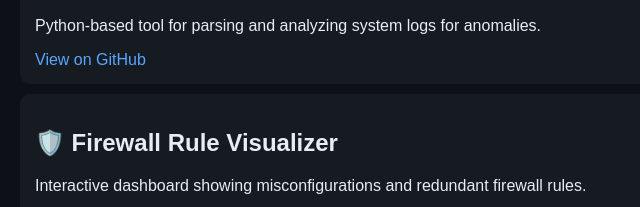
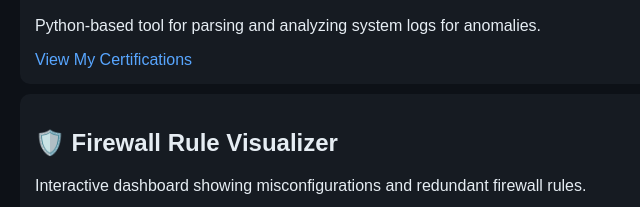
Before and after one commit to IAN6501/ianwashburn, a plain HTML site: page index.html in a window 1280 px wide. Shown: the part 218-425 px from the top of the page, 0-640 px from the left. Drawn offline with Linux system fonts and the light colour scheme.

Commit message:
Update index.html

```diff
--- a/index.html
+++ b/index.html
@@ -25,7 +25,8 @@
   <div class="project">
     <h2>🔍 SOC Log Analysis Tool</h2>
     <p>Python-based tool for parsing and analyzing system logs for anomalies.</p>
-    <a href="https://github.com/yourusername/soc-log-tool">View on GitHub</a>
+    <!-- Updated link to certifications page -->
+    <a href="certifications.html">View My Certifications</a>
   </div>
 
   <div class="project">
```
